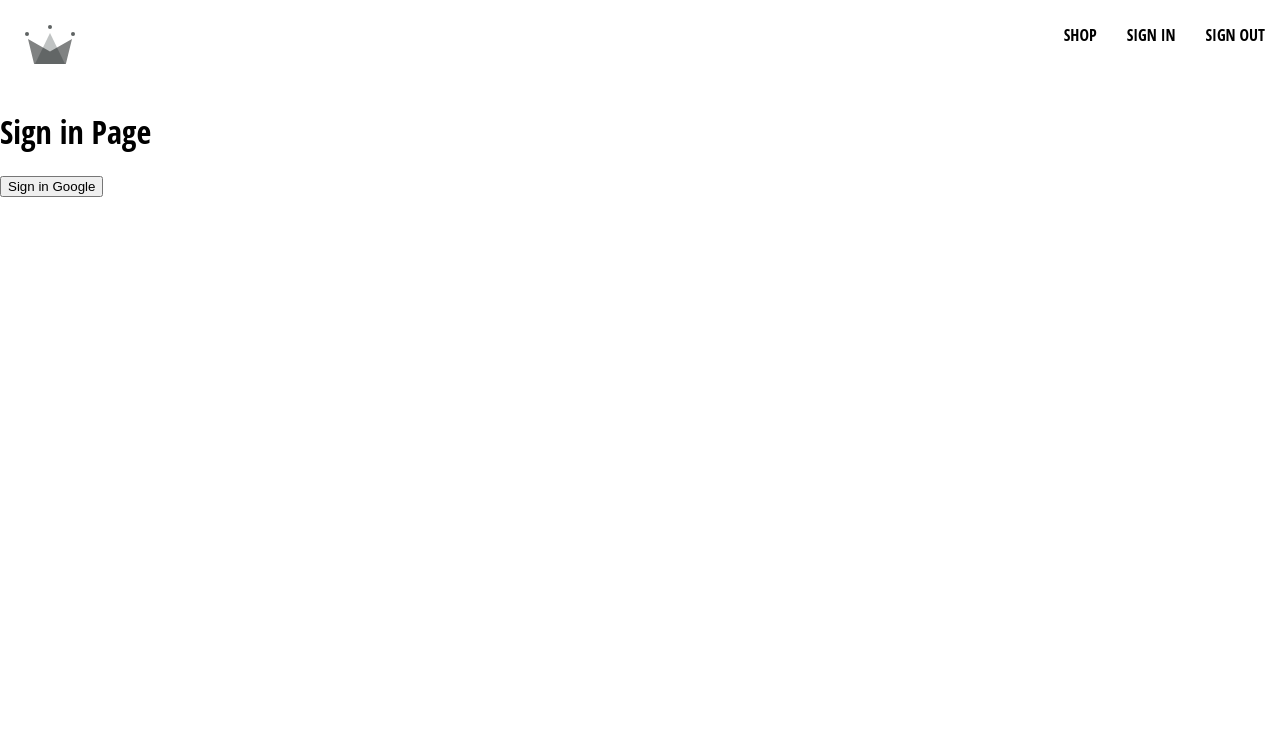
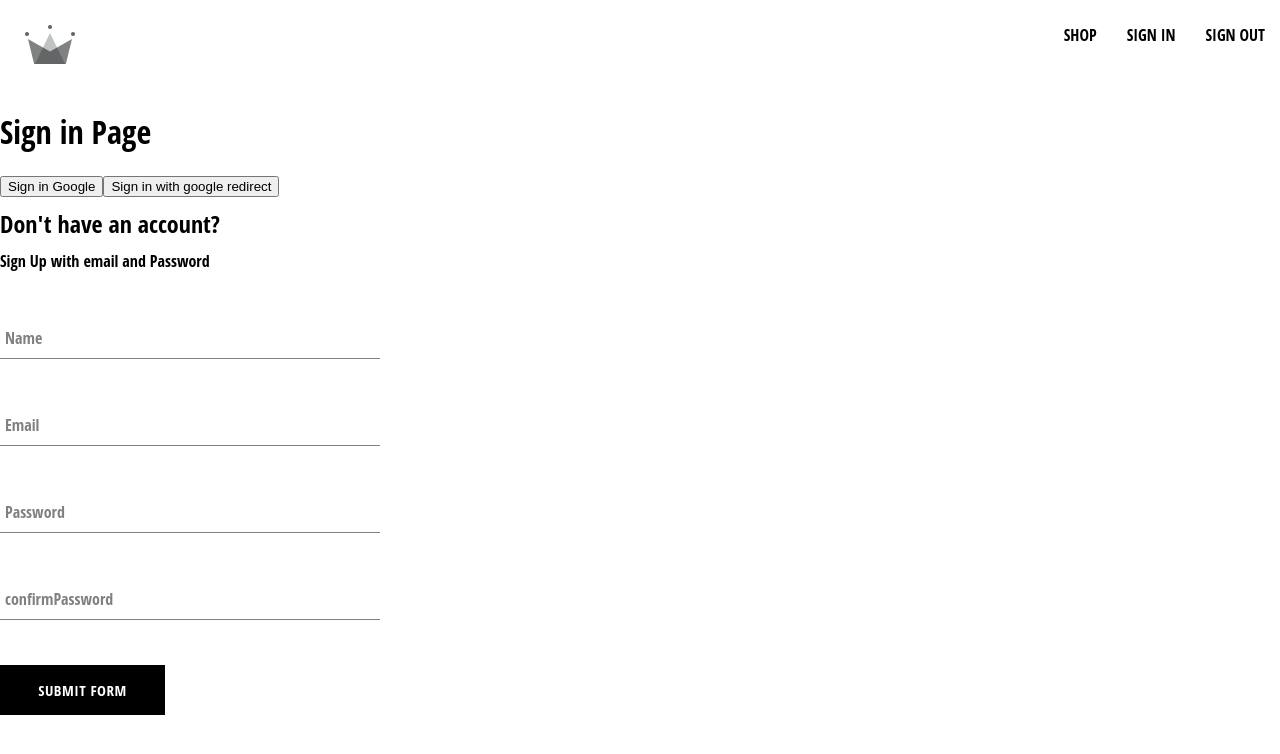
Before and after one commit to Emamezi/crown-clothing, a React (Create React App) app: page /sign-in in a window 1280 px wide. Shown: the top 754 px of the page. Built offline with nearby package versions, Linux system fonts and the light colour scheme; the HTML template or start-up script is replaced by a standard one.

Commit message:
created sign up form component, button component and form input components

```diff
--- /dev/null
+++ b/src/components/button/button.component.jsx
@@ -0,0 +1,19 @@
+import "./button.styles.scss";
+
+const BUTTON_TYPE_CLASSES = {
+  google: "google-sign-in",
+  inverted: "inverted",
+};
+function Button({ children, buttonType }) {
+  return (
+    <div>
+      <button
+        className={`button-container  ${BUTTON_TYPE_CLASSES[buttonType]}`}
+      >
+        {children}
+      </button>
+    </div>
+  );
+}
+
+export default Button;
--- /dev/null
+++ b/src/components/button/button.styles.scss
@@ -0,0 +1,41 @@
+.button-container {
+  min-width: 165px;
+  width: auto;
+  height: 50px;
+  letter-spacing: 0.5px;
+  line-height: 50px;
+  padding: 0 35px 0 35px;
+  font-size: 15px;
+  background-color: black;
+  color: white;
+  text-transform: uppercase;
+  font-family: "Open Sans Condensed";
+  font-weight: bolder;
+  border: none;
+  cursor: pointer;
+  display: flex;
+  justify-content: center;
+  &:hover {
+    background-color: white;
+    color: black;
+    border: 1px solid black;
+  }
+  &.google-sign-in {
+    background-color: #4285f4;
+    color: white;
+    &:hover {
+      background-color: #357ae8;
+      border: none;
+    }
+  }
+  &.inverted {
+    background-color: white;
+    color: black;
+    border: 1px solid black;
+    &:hover {
+      background-color: black;
+      color: white;
+      border: none;
+    }
+  }
+}
--- /dev/null
+++ b/src/components/form-input/form-input.component.jsx
@@ -0,0 +1,19 @@
+import "./form-input.styles.scss";
+
+function FormInput({ label, inputOptions }) {
+  return (
+    <div className="group">
+      <input className="form-input" {...inputOptions} required />
+      {label && (
+        <label
+          className={`${
+            inputOptions.value.length ? "shrink" : ""
+          } form-input-label`}
+        >
+          {label}
+        </label>
+      )}
+    </div>
+  );
+}
+export default FormInput;
--- /dev/null
+++ b/src/components/form-input/form-input.styles.scss
@@ -0,0 +1,46 @@
+$sub-color: grey;
+$main-color: black;
+@mixin shrinkLabel {
+  top: -14px;
+  font-size: 12px;
+  color: $main-color;
+}
+.group {
+  position: relative;
+  margin: 45px 0;
+  .form-input {
+    background: none;
+    background-color: white;
+    color: $sub-color;
+    font-size: 18px;
+    padding: 10px 10px 10px 5px;
+    display: block;
+    width: 100%;
+    border: none;
+    border-radius: 0;
+    border-bottom: 1px solid $sub-color;
+    margin: 25px 0;
+    &:focus {
+      outline: none;
+    }
+    &:focus ~ .form-input-label {
+      @include shrinkLabel();
+    }
+  }
+  input[type="password"] {
+    letter-spacing: 0.3em;
+  }
+  .form-input-label {
+    color: $sub-color;
+    font-size: 16px;
+    font-weight: normal;
+    position: absolute;
+    pointer-events: none;
+    left: 5px;
+    top: 10px;
+    transition: 300ms ease all;
+    &.shrink {
+      @include shrinkLabel();
+    }
+  }
+}
--- /dev/null
+++ b/src/components/sign-up-form/sign-up-form.component.jsx
@@ -0,0 +1,99 @@
+import { useState } from "react";
+import {
+  createAuthFromEmailandPassword,
+  auth,
+  createUserDocumentFromAuth,
+} from "../../utils/firebase/firebase";
+import FormInput from "../form-input/form-input.component";
+import "./sign-up-form.styles.scss";
+import Button from "../button/button.component";
+
+const defaultFormFields = {
+  displayName: "",
+  email: "",
+  password: "",
+  confirmPassword: "",
+};
+function SignUpForm() {
+  const [formField, setFormField] = useState(defaultFormFields);
+  const { displayName, email, password, confirmPassword } = formField;
+
+  const resetFormFields = () => {
+    setFormField(defaultFormFields);
+  };
+
+  async function handleSubmit(e) {
+    e.preventDefault();
+    //confirm passwords match
+    if (password !== confirmPassword) return;
+    try {
+      //create auth user from email and password
+      const { user } = await createAuthFromEmailandPassword(
+        auth,
+        email,
+        password
+      );
+      //create userRefDocs on the firestore
+      await createUserDocumentFromAuth(user, {
+        displayName,
+      });
+
+      resetFormFields();
+    } catch (error) {
+      console.log(error.message);
+      alert("could not create user", error.message);
+    }
+  }
+
+  function handleChange(event) {
+    const { name, value } = event.target;
+    //state updating function
+    setFormField({ ...formField, [name]: value });
+  }
+  return (
+    <div className="sign-up-container">
+      <h2>Don't have an account?</h2>
+      <span>Sign Up with email and Password</span>
+      <form onSubmit={handleSubmit}>
+        <FormInput
+          label="Name"
+          inputOptions={{
+            type: "text",
+            onChange: handleChange,
+            name: "displayName",
+            value: displayName,
+          }}
+        />
+        <FormInput
+          label="Email"
+          inputOptions={{
+            type: "email",
+            onChange: handleChange,
+            name: "email",
+            value: email,
+          }}
+        />
+        <FormInput
+          label="Password"
+          inputOptions={{
+            type: "password",
+            onChange: handleChange,
+            name: "password",
+            value: password,
+          }}
+        />
+        <FormInput
+          label="confirmPassword"
+          inputOptions={{
+            type: "password",
+            onChange: handleChange,
+            name: "confirmPassword",
+            value: confirmPassword,
+          }}
+        />
+        <Button>Submit Form</Button>
+      </form>
+    </div>
+  );
+}
+export default SignUpForm;
--- /dev/null
+++ b/src/components/sign-up-form/sign-up-form.styles.scss
@@ -0,0 +1,8 @@
+.sign-up-container {
+  display: flex;
+  flex-direction: column;
+  width: 380px;
+  h2 {
+    margin: 10px 0;
+  }
+}
--- a/src/routes/sign-in/sign-in.component.jsx
+++ b/src/routes/sign-in/sign-in.component.jsx
@@ -1,18 +1,45 @@
+import { useEffect } from "react";
 import {
+  auth,
   signInWithGooglePopUp,
+  signInWithGoogleRedirect,
   createUserDocumentFromAuth,
 } from "../../utils/firebase/firebase";
+import { getRedirectResult } from "firebase/auth";
+import { redirect } from "react-router-dom";
+import SignUpForm from "../../components/sign-up-form/sign-up-form.component";
+
 function SignIn() {
+  // useEffect(() => {
+  //   async function redirect() {
+  //     //get the redirect auth result
+  //     const result = await getRedirectResult(auth);
+  //     if (result) {
+  //       const userDocRef = await createUserDocumentFromAuth(result.user);
+  //     }
+  //     console.log(result);
+  //   }
+  //   redirect();
+  // }, []);
+
   async function logGoogleUser() {
     const { user } = await signInWithGooglePopUp();
     const userDocRef = await createUserDocumentFromAuth(user);
 
     console.log(userDocRef);
   }
+  async function logGoogleUserRedirect() {
+    const { user } = await signInWithGoogleRedirect();
+    console.log(user);
+  }
   return (
     <div>
       <h1> Sign in Page</h1>
       <button onClick={logGoogleUser}>Sign in Google</button>
+      <button onClick={logGoogleUserRedirect}>
+        Sign in with google redirect
+      </button>
+      <SignUpForm />
     </div>
   );
 }
--- a/src/utils/firebase/firebase.js
+++ b/src/utils/firebase/firebase.js
@@ -5,6 +5,7 @@ import {
   signInWithPopup,
   signInWithRedirect,
 } from "firebase/auth";
+import { createUserWithEmailAndPassword } from "firebase/auth/web-extension";
 import {
   getFirestore,
   doc,
@@ -30,7 +31,7 @@ const app = initializeApp(firebaseConfig);
 //Initializing cloud firestore to get instance
 const db = getFirestore(app);
 const provider = new GoogleAuthProvider();
-const auth = getAuth();
+export const auth = getAuth();
 
 provider.setCustomParameters({
   prompt: "select_account",
@@ -39,8 +40,12 @@ provider.setCustomParameters({
 export function signInWithGooglePopUp() {
   return signInWithPopup(auth, provider);
 }
+export function signInWithGoogleRedirect() {
+  return signInWithRedirect(auth, provider);
+}
 
-export async function createUserDocumentFromAuth(userAuth) {
+export async function createUserDocumentFromAuth(userAuth, additionalInfo) {
+  if (!userAuth) return;
   const userDocRef = doc(db, "users", userAuth.uid);
   //checking if there is an instance of "users" document that exists in the db
   const userSnapShot = await getDoc(userDocRef);
@@ -56,6 +61,7 @@ export async function createUserDocumentFromAuth(userAuth) {
         displayName,
         email,
         createdAt,
+        ...additionalInfo,
       });
     } catch (error) {
       console.log("error creating user", error.message);
@@ -66,3 +72,7 @@ export async function createUserDocumentFromAuth(userAuth) {
   return userDocRef;
   //return docref
 }
+export async function createAuthFromEmailandPassword(auth, email, password) {
+  if (!email || !password) return;
+  return await createUserWithEmailAndPassword(auth, email, password);
+}
```
